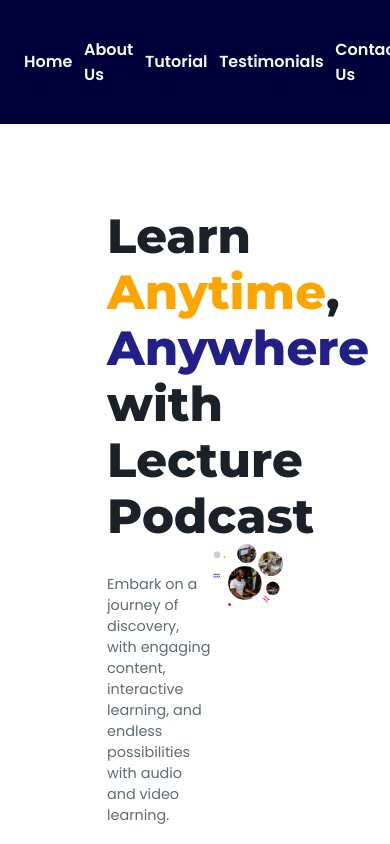
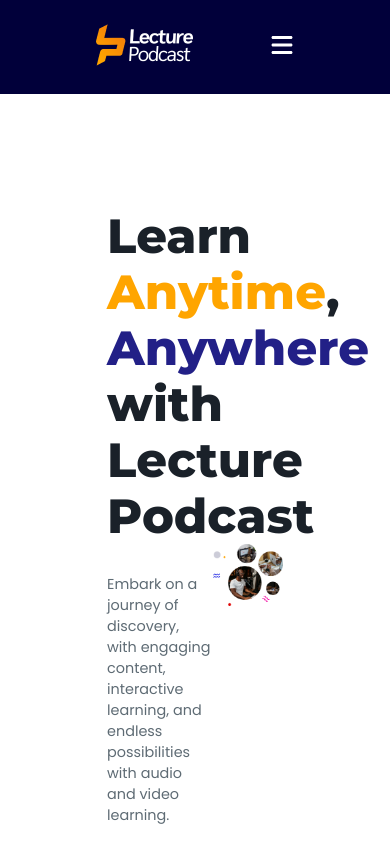
Before and after one commit to Lecture-Podcast/Website, a React (Vite) app: page / in a window 390 px wide. Shown: the top 844 px of the page. Built offline with nearby package versions, Linux system fonts and the light colour scheme; a web font is replaced by a local one.

Commit message:
Mobile Begin

```diff
--- a/src/components/Home.jsx
+++ b/src/components/Home.jsx
@@ -22,19 +22,25 @@
 import twitter from "../img/twitter.png";
 import instagram from "../img/instagram.png";
 import tabler from "../img/tabler_mail.png";
-import { FaPhone } from "react-icons/fa6";
+import { FaBars, FaPhone } from "react-icons/fa6";
 import { MdMail } from "react-icons/md";
 import { RiInstagramFill } from "react-icons/ri";
 import { FaSquareXTwitter } from "react-icons/fa6";
 import { TiSocialFacebook } from "react-icons/ti";
 import { FaLinkedinIn } from "react-icons/fa6";
+import { FaTimes } from "react-icons/fa";
 import { SlSocialTwitter } from "react-icons/sl";
 import { SlSocialInstagram } from "react-icons/sl";
 
 import "./css/home.css";
+import { useState } from "react";
 
 function Home() {
+  const [show, setshow] = useState(false)
 
+  const handleShow = ()=>{
+    setshow(!show)
+  }
   const personStars = Array.from({ length: 4 }, (v, i) => i);
 
   const stars = personStars.map((s, i) => {
@@ -44,9 +50,28 @@
   return (
     <div className="home-con">
       <div className="nav-con">
-        <nav>
           <div>
             <img src={logo} alt="logo" />
+          </div>
+          <nav className="nav-desktop">
+            <ul>
+              <li>Home</li>
+              <li>About Us</li>
+              <li>Tutorial</li>
+              <li>Testimonials</li>
+              <li>Contact Us</li>
+            </ul>
+            <div >
+              <button className="nav-button">Get Started</button>
+            </div>
+          </nav>
+          <div className="nav-hambuger" onClick={handleShow}>
+            <FaBars/>
+          </div>
+          {show && (
+            <nav className="nav-mobile">
+              <div className="nav-times" onClick={handleShow}>
+                <FaTimes/>
               </div>
               <ul>
                 <li>Home</li>
@@ -55,10 +80,11 @@
                 <li>Testimonials</li>
                 <li>Contact Us</li>
               </ul>
-          <div>
-            <button>Get Started</button>
+              <div >
+                <button className="nav-button nav-button-mobile">Get Started</button>
               </div>
             </nav>
+          )}
       </div>
 
       <main className="home-main">
--- a/src/components/css/home.css
+++ b/src/components/css/home.css
@@ -4,25 +4,32 @@
 .nav-con {
   position: fixed;
   width: 100%;
-}
-
-.home-con nav {
+  z-index: 4;
   display: flex;
   background: #01003a;
   align-items: center;
-  justify-content: space-around;
-  padding: 1.5rem ;
+  justify-content: space-between;
+  padding: 1.5rem 6rem;
+}
+
+.home-con .nav-desktop{
   font-size: 1rem;
   font-family: "Poppins", sans-serif;
   font-weight: 600;
+  display: flex;
+  align-items: center;
+  gap:60px;
 }
-
-.home-con nav img {
+.nav-mobile{
+  display: none !important;
+  transition: 1s;
+  transform: translateY(-100vh);
+}
+.home-con .nav-desktop img {
   width: 100%;
   cursor: pointer;
 }
-
-.home-con nav ul {
+.home-con .nav-desktop ul {
   color: #f9f9f9;
   list-style: none;
   display: flex;
@@ -30,11 +37,11 @@
   gap: 0 3vw;
 }
 
-.home-con nav ul li {
+.home-con .nav-desktop ul li {
   cursor: pointer;
 }
 
-.home-con nav div:nth-child(3) button {
+.nav-button {
   background-color: #ffa500;
   padding: 0.81rem 3.94rem;
   border-radius: 8px;
@@ -47,6 +54,9 @@
   font-style: normal;
   font-weight: 600;
   line-height: normal;
+}
+.nav-hambuger{
+  display: none;
 }
 /* Home main */
 .home-main {
@@ -65,7 +75,7 @@
   width: 100%;
   color: #1A2129;
   font-family: "Montserrat";
-  font-size: 4.25rem;
+  font-size: 3.25rem;
   font-style: normal;
   font-weight: 800;
   line-height: 4.625rem; /* 108.824% */
@@ -985,3 +995,51 @@
     /* width: 900px; */
   }
 }
+
+@media (max-width: 900px){
+  .nav-hambuger{
+    display: block;
+  }
+  .nav-times{
+    display: flex;
+    justify-content: right;
+  }
+  .nav-hambuger svg, .nav-times svg{
+    color: white;
+    font-size: 1.5rem;
+  }
+  .home-con nav {
+    display: none;
+  }
+  .nav-desktop{
+    display: none !important;
+  }
+  .nav-mobile{
+    display: block !important;
+    position: absolute;
+    left: 0px;
+    top: 0px;
+    width: 100%;
+    height: 100vh;
+    overflow: hidden;
+    transition: 1s;
+    padding: 2rem;
+    transform: translateY(0vh);
+    background-color: #01003A;
+  }
+  .nav-mobile ul{
+    list-style: none;
+    padding: 2rem;
+  }
+
+  .nav-mobile ul li{
+    color: #f9f9f9;
+    font-size: 1.3rem;
+    margin-bottom: 30px;
+    font-family: "Poppins", sans-serif;
+    font-weight: 600;
+  }
+  .nav-button-mobile{
+    margin-left: 2rem;
+  }
+}
```
Lines whose indentation alone changed are shown as unchanged.
